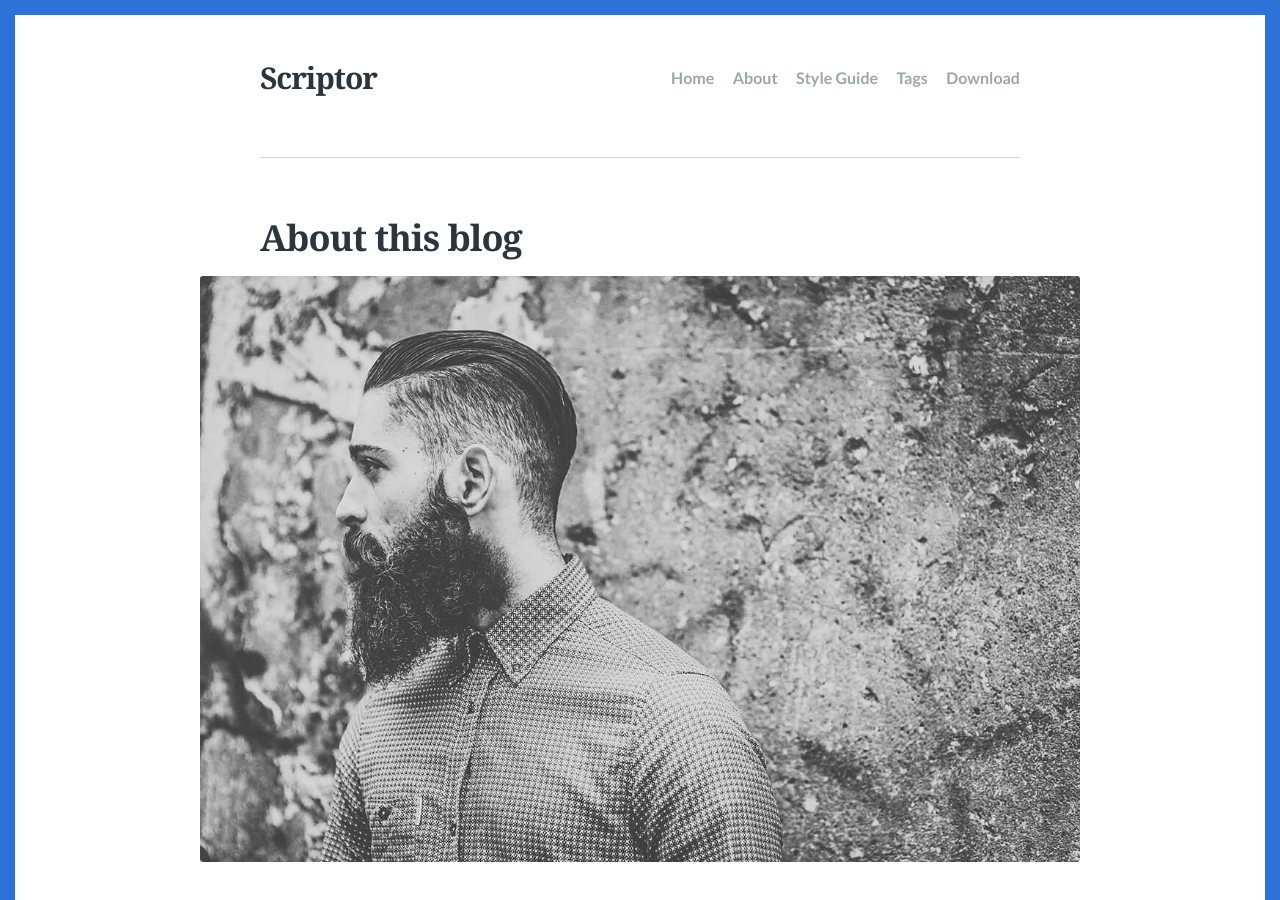
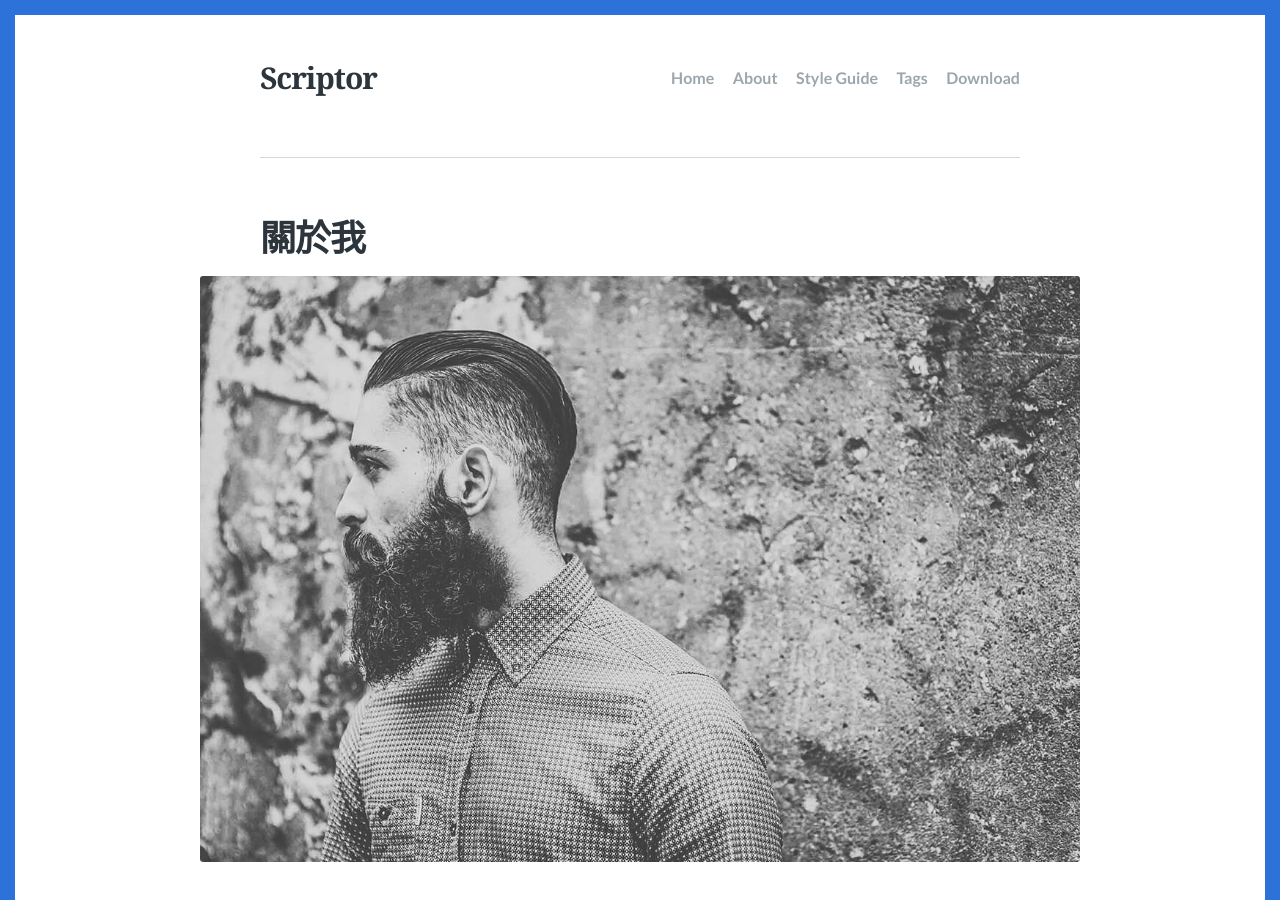
Before and after one commit to patrickytc/Blog, a Jekyll site: the page built from about.md, in a window 1280 px wide and 900 px high. Built offline with Jekyll 4.4.1, drawn with Linux system fonts in a browser that asks for light colours; some web fonts are replaced.

Commit message:
structure setting

```diff
--- a/about.md
+++ b/about.md
@@ -1,6 +1,6 @@
 ---
 layout: page
-title: About this blog
+title: 關於我
 description: An optional about page for Scriptor Jekyll theme
 feature_image: images/about.jpg
 ---
```
